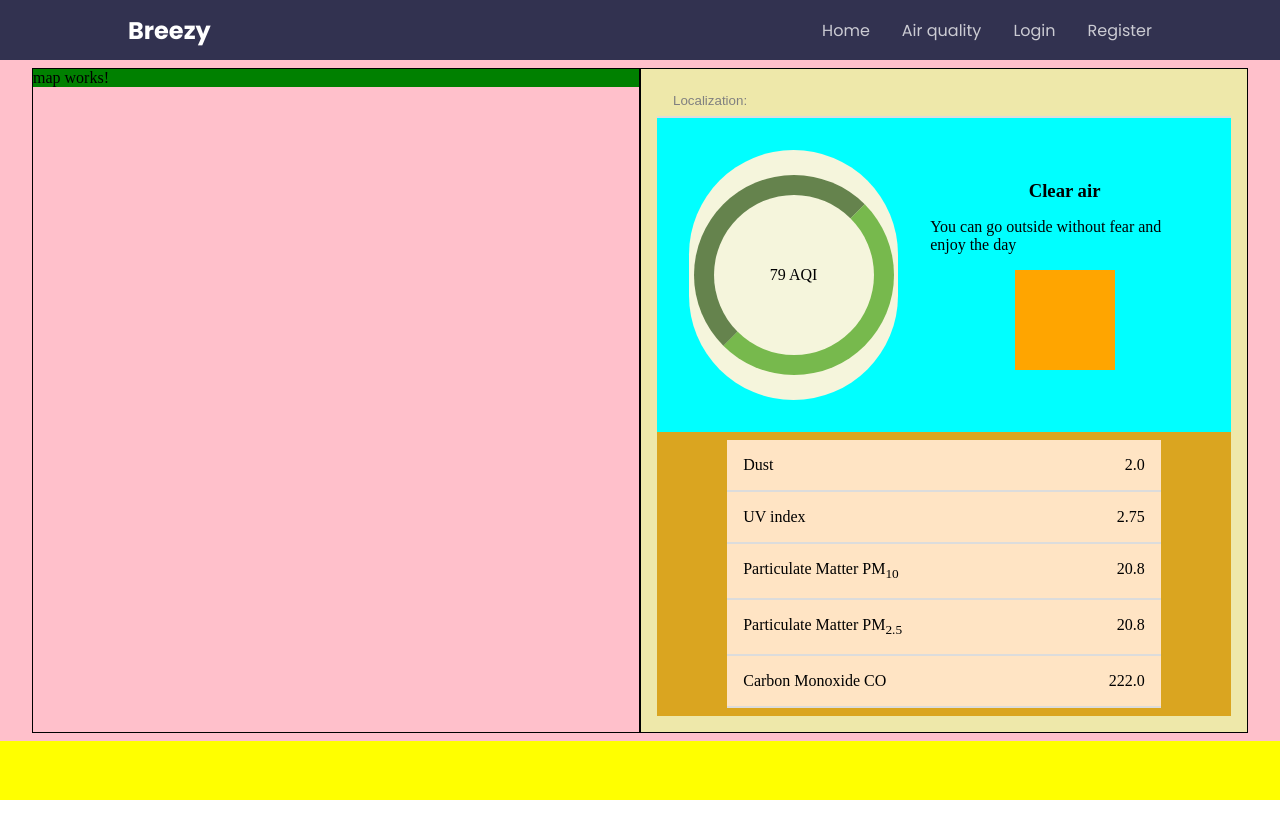
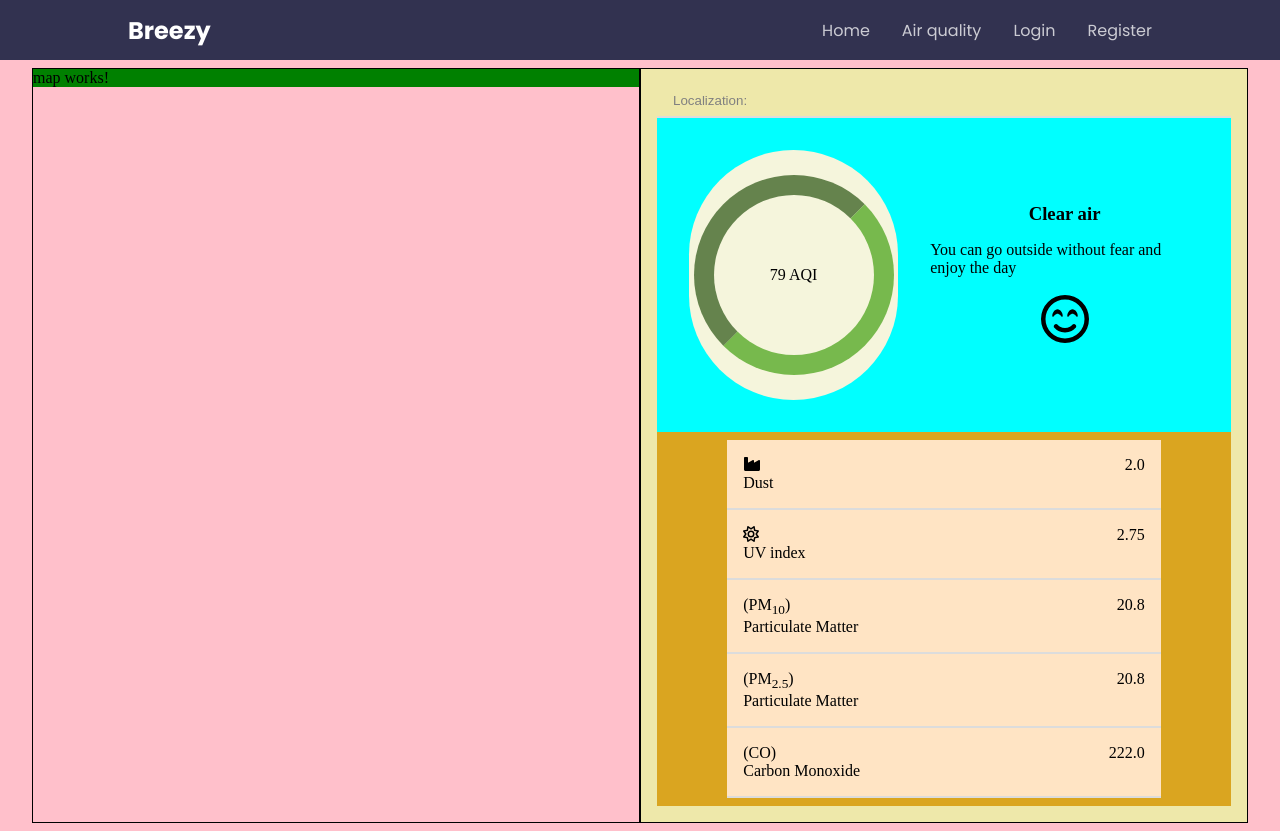
Before and after one commit to nrasheva/Breezy, an Angular app: page /air-quality in a window 1280 px wide. Before the commit the page ends 800 px from the top, so only its background shows below. Built offline with nearby package versions, Linux system fonts and the light colour scheme.

Commit message:
Update indicators component

```diff
--- a/src/app/air-quality/indicators/indicators.component.html
+++ b/src/app/air-quality/indicators/indicators.component.html
@@ -8,7 +8,9 @@
         placeholder="Localization:" />
     </div>
     <div class="info-message-mobile">
-      <div style="width: 50px; height: 50px; background-color: orange"></div>
+      <fa-icon
+        [icon]="faFaceSmileBeam"
+        style="font-size: 3em; color: var(--success-green)"></fa-icon>
       <div>
         <h3>Clear air</h3>
         <p>You can go outside without fear and enjoy the day</p>
@@ -23,37 +25,62 @@
       <div class="info-message-desktop">
         <h3>Clear air</h3>
         <p>You can go outside without fear and enjoy the day</p>
-        <div
-          style="width: 100px; height: 100px; background-color: orange"></div>
+        <fa-icon
+          [icon]="faFaceSmileBeam"
+          style="font-size: 3em; color: var(--success-green)"></fa-icon>
       </div>
     </div>
     <ul class="more-indicators-desktop">
       <li class="indicator">
-        <p>Dust</p>
+        <span class="field-indicator">
+          <fa-icon [icon]="faIndustry"></fa-icon>
+          <p>Dust</p>
+        </span>
         <p>2.0</p>
       </li>
       <li class="indicator">
-        <p>UV index</p>
+        <span class="field-indicator">
+          <fa-icon [icon]="faSun"></fa-icon>
+          <p>UV index</p>
+        </span>
         <p>2.75</p>
       </li>
       <li class="indicator">
-        <p>Particulate Matter PM<sub>10</sub></p>
+        <span class="field-indicator">
+          <p>(PM<sub>10</sub>)</p>
+          <p>Particulate Matter</p>
+        </span>
         <p>20.8</p>
       </li>
       <li class="indicator">
-        <p>Particulate Matter PM<sub>2.5</sub></p>
+        <span class="field-indicator">
+          <p>(PM<sub>2.5</sub>)</p>
+          <p>Particulate Matter</p>
+        </span>
         <p>20.8</p>
       </li>
       <li class="indicator">
-        <p>Carbon Monoxide CO</p>
+        <span class="field-indicator">
+          <p>(CO)</p>
+          <p>Carbon Monoxide</p>
+        </span>
         <p>222.0</p>
       </li>
     </ul>
     <div class="more-indicators-mobile">
       <div class="mobile-indicator">
-        <li>2.0</li>
-        <li>2.75</li>
-        <li>222.0</li>
+        <li class="field-indicator">
+          <fa-icon [icon]="faIndustry"></fa-icon>
+          <p>2.0</p>
+        </li>
+        <li class="field-indicator">
+          <fa-icon [icon]="faSun"></fa-icon>
+          <p>2.75</p>
+        </li>
+        <li class="field-indicator">
+          <fa-icon [icon]="faMaskFace"></fa-icon>
+          <p>222.0</p>
+        </li>
       </div>
       <div class="info-squares">
         <div class="square">
```
